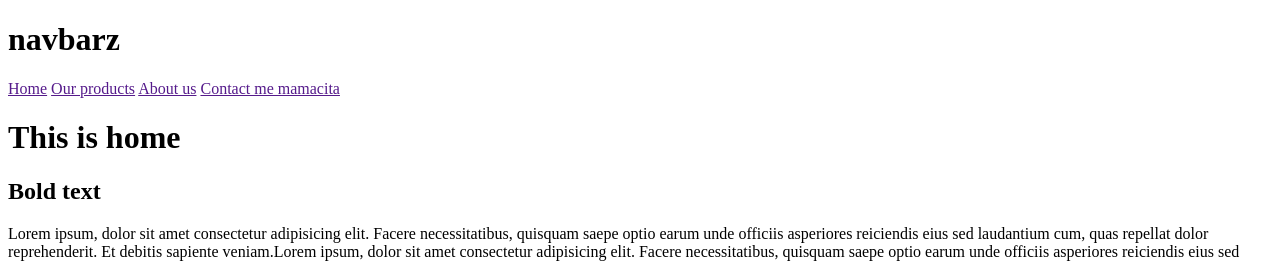
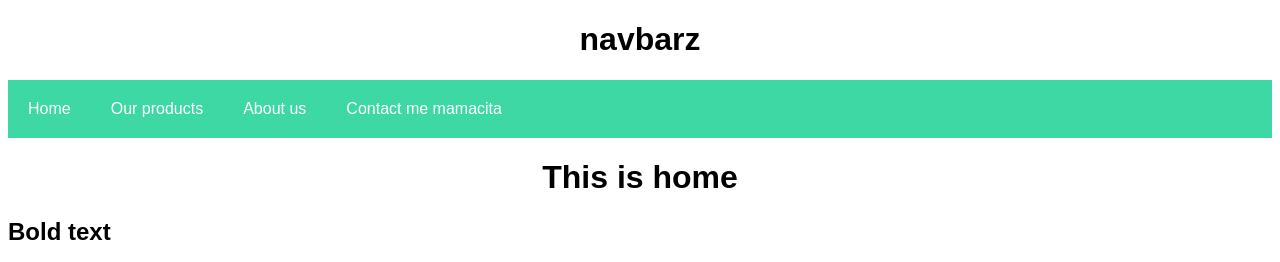
Before and after one commit to navbarz/website-05_dropagnav, a plain HTML site: page index.html in a window 1280 px wide. Shown: the top 262 px of the page. Drawn offline with Linux system fonts and the light colour scheme.

Commit message:
navbar finished

```diff
--- a/index.html
+++ b/index.html
@@ -7,10 +7,12 @@
     <body>
         <h1>navbarz</h1>
         <div class="navbar">
-            <a href="">Home</a>
-            <a href="">Our products</a>
-            <a href="">About us</a>
-            <a href="">Contact me mamacita</a>
+            <ul>
+                <li><a href="">Home</a></li>
+                <li><a href="">Our products</a></li>
+                <li><a href="">About us</a></li>
+                <li><a href="">Contact me mamacita</a></li>
+            </ul>
         </div>
         <h1>This is home</h1>
         <div class="body-text">
--- a/style.css
+++ b/style.css
@@ -0,0 +1,32 @@
+body{
+    font-family:sans-serif;
+}
+
+h1{
+    text-align: center;
+}
+
+.navbar ul{
+    list-style-type:none;
+    background-color:rgb(61, 216, 164);
+    padding:0px;
+    margin:0px;
+    overflow: hidden;
+}
+
+.navbar a{
+    text-decoration:none;
+    color:white;
+    padding:20px;
+    text-align:center;
+    display:block;
+}
+
+.navbar a:hover{
+    background-color: rgb(123, 236, 236);
+    transition: 0.2s ease-in-out;
+}
+
+.navbar li{
+    float:left;
+}
```
